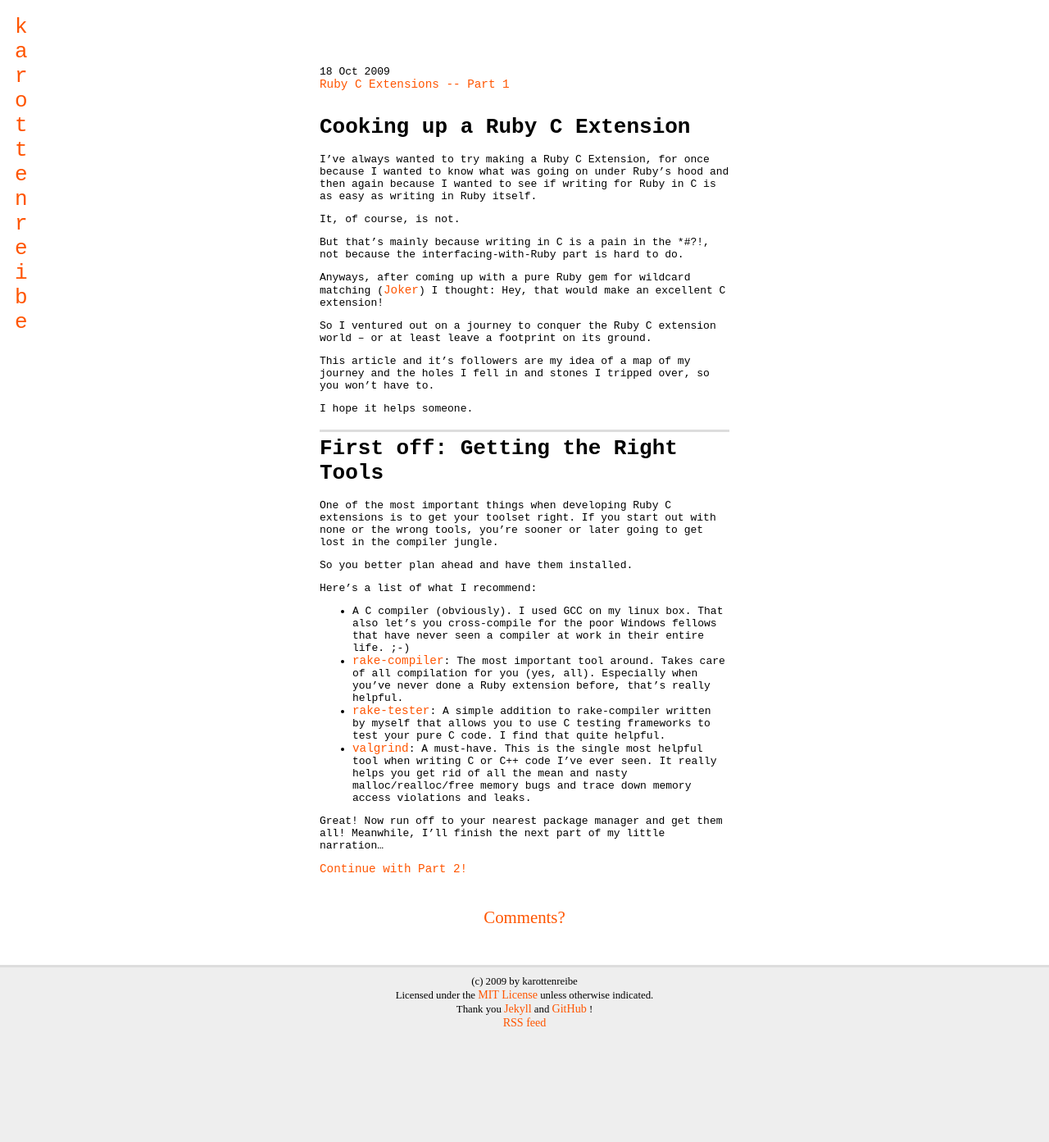
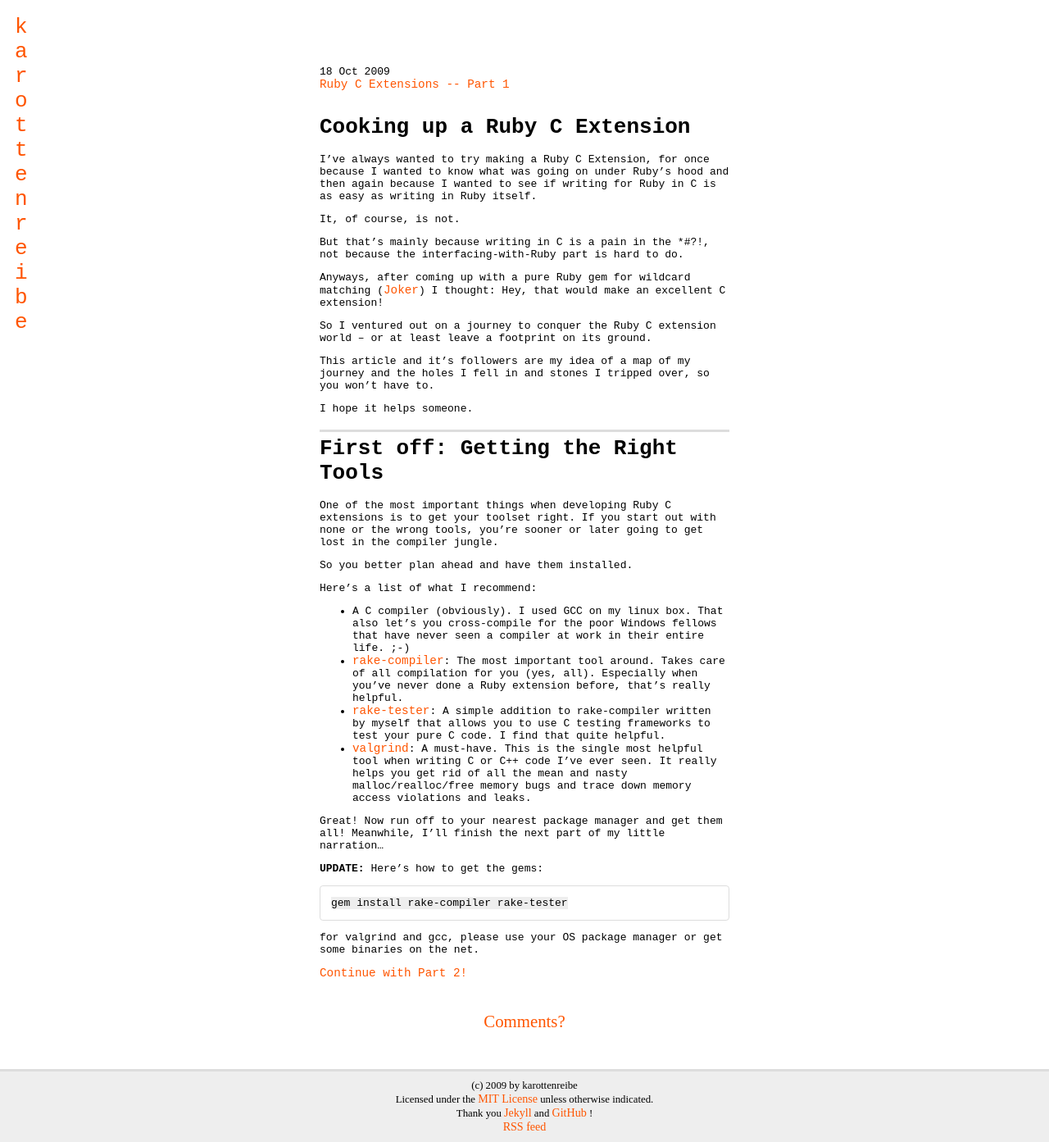
Before and after one commit to karottenreibe/karottenreibe.github.com, a Jekyll site: the page built from _posts/2009-10-18-ruby-c-extension.markdown, in a window 1280 px wide. Shown: the whole page at 82% size. Built offline with Jekyll 4.4.1, drawn with Linux system fonts in a browser that asks for light colours; Markdown is read by kramdown in place of the engine named in the settings; before the commit the page ends 1266 px from its top, so only the background shows below that.

Commit message:
better <code> handling small update on c extension post #1

```diff
--- a/_posts/2009-10-18-ruby-c-extension.markdown
+++ b/_posts/2009-10-18-ruby-c-extension.markdown
@@ -68,6 +68,15 @@ get them all! Meanwhile, I'll finish the next part of
 my little narration...
 
 
+**UPDATE:**
+Here's how to get the gems:
+
+    gem install rake-compiler rake-tester
+
+for valgrind and gcc, please use your OS package
+manager or get some binaries on the net.
+
+
 [Continue with Part 2!][part2]
 
 
--- a/static/.stylesheet.sass
+++ b/static/.stylesheet.sass
@@ -81,6 +81,9 @@ pre
 code
   +greybox
 
+pre code
+  +greybox(0px)
+
 
 #header
   :float left
--- a/static/stylesheet.css
+++ b/static/stylesheet.css
@@ -62,6 +62,10 @@ code {
   background-color: #eeeeee;
   border: 1px solid #dddddd; }
 
+pre code {
+  background-color: #eeeeee;
+  border: 0px solid #dddddd; }
+
 #header {
   float: left;
   width: 1em;
```
